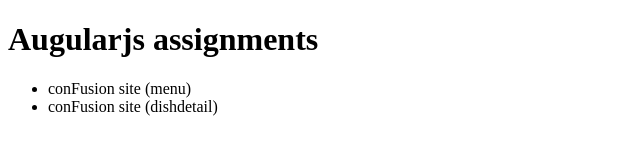
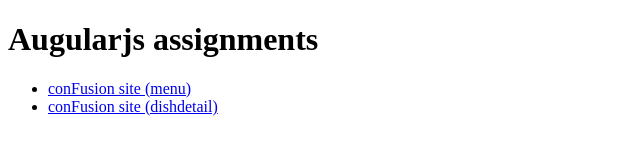
Before and after one commit to claudiazanetel/FSWD-angularjs, a plain HTML site: page index.html in a window 1280 px wide. Shown: the whole page, without its empty margins (0-640 px from the left). Drawn offline with Linux system fonts and the light colour scheme.

Commit message:
fixed index.html

```diff
--- a/index.html
+++ b/index.html
@@ -10,8 +10,8 @@
 	<body>
 		<h1>Augularjs assignments</h1>
 		<ul>
-			<li><a href="/FSWD-angularjs/conFusion/app/menu.html"></a>conFusion site (menu)</li>
-			<li><a href="/FSWD-angularjs/conFusion/app/dishdetail.html"></a>conFusion site (dishdetail)</li>
+			<li><a href="/FSWD-angularjs/conFusion/app/menu.html">conFusion site (menu)</a></li>
+			<li><a href="/FSWD-angularjs/conFusion/app/dishdetail.html">conFusion site (dishdetail)</a></li>
 		</ul>
 	</body>
 </html>
```
